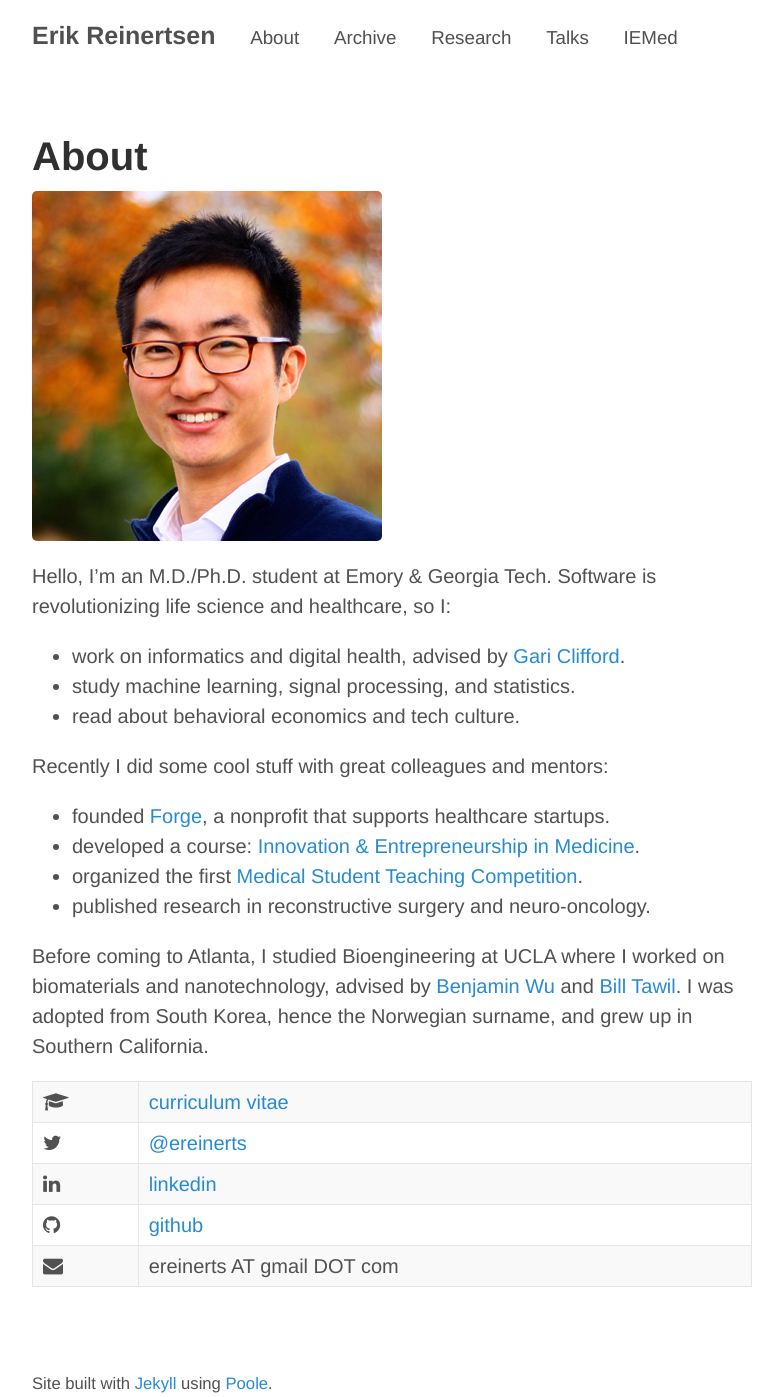
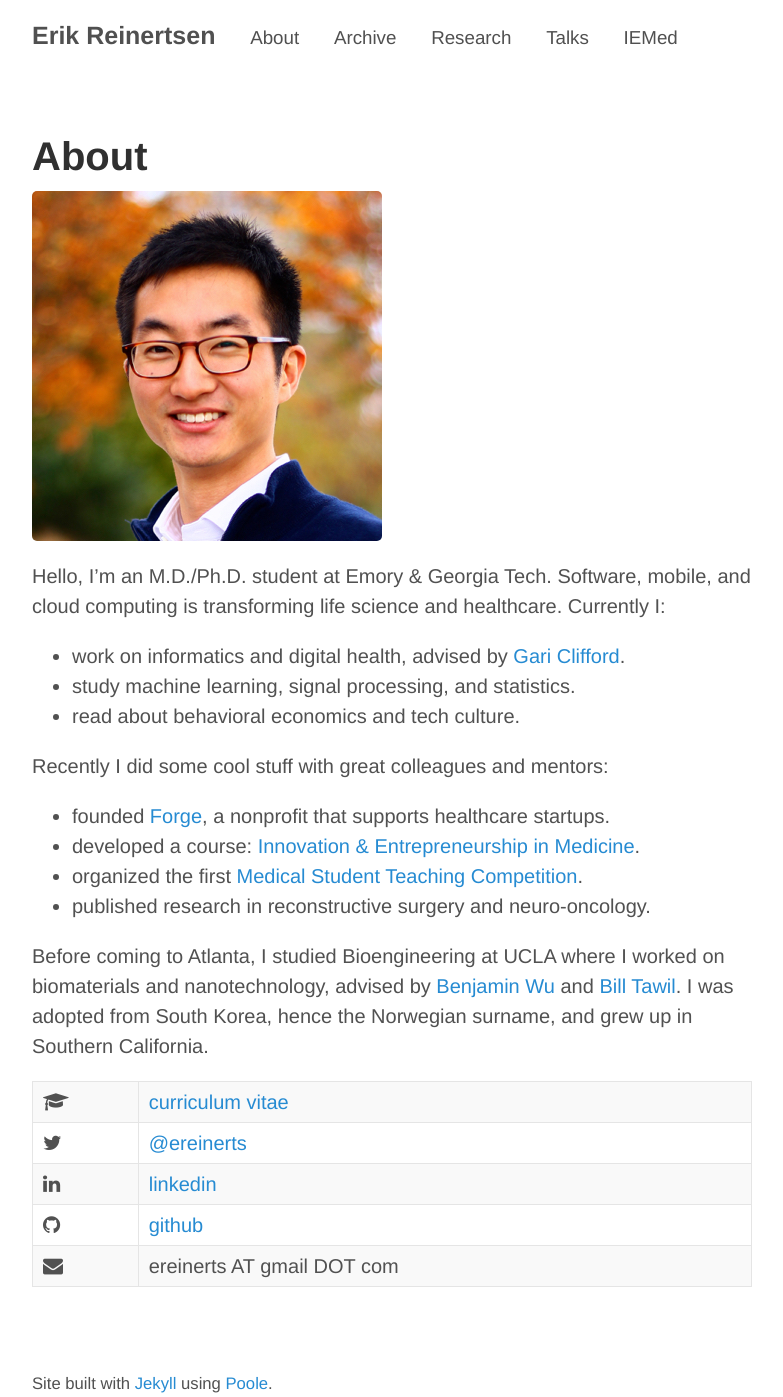
Before and after one commit to erikr/erikr.github.io, a Jekyll site: the page built from about.md, in a window 1280 px wide. Shown: the whole page, without its empty margins (248-1031 px from the left). Built offline with Jekyll 4.4.1, drawn with Linux system fonts in a browser that asks for light colours; nearby versions of some CDN libraries.

Commit message:
changes to about.md

```diff
--- a/about.md
+++ b/about.md
@@ -6,7 +6,7 @@ title: "About"
 
 <img src="/images/erik.jpg">
 
-Hello, I'm an M.D./Ph.D. student at Emory & Georgia Tech. Software is revolutionizing life science and healthcare, so I:
+Hello, I'm an M.D./Ph.D. student at Emory & Georgia Tech. Software, mobile, and cloud computing is transforming life science and healthcare. Currently I:
 
 + work on informatics and digital health, advised by [Gari Clifford](http://gdclifford.info/gari).
 + study machine learning, signal processing, and statistics.
```
